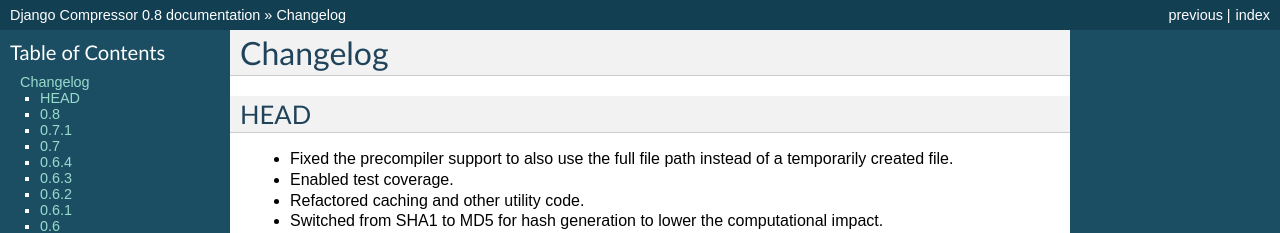
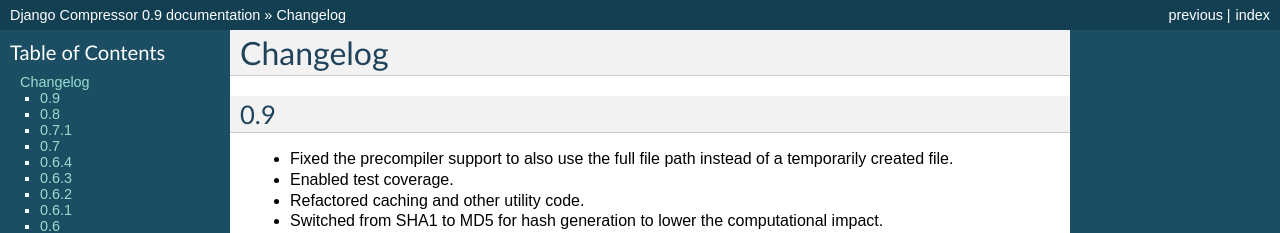
Before and after one commit to django-compressor/django-compressor, a Sphinx documentation site: the page built from docs/changelog.txt, in a window 1280 px wide and 900 px high. Shown: the top 233 px of the window. Built offline with Sphinx 7.4.7, drawn with Linux system fonts in a browser that asks for light colours; some of the changed text lies outside the part shown.

Commit message:
Bumped version to 0.9.

```diff
--- a/compressor/__init__.py
+++ b/compressor/__init__.py
@@ -1,4 +1,4 @@
-VERSION = (0, 8, 0, "f", 0)  # following PEP 386
+VERSION = (0, 9, 0, "f", 0)  # following PEP 386
 DEV_N = None
 
 
--- a/docs/changelog.txt
+++ b/docs/changelog.txt
@@ -1,8 +1,8 @@
 Changelog
 =========
 
-HEAD
-----
+0.9
+---
 
 - Fixed the precompiler support to also use the full file path instead of a
   temporarily created file.
--- a/docs/conf.py
+++ b/docs/conf.py
@@ -48,9 +48,9 @@
 # built documents.
 #
 # The short X.Y version.
-version = '0.8'
+version = '0.9'
 # The full version, including alpha/beta/rc tags.
-release = '0.8'
+release = '0.9'
 
 # The language for content autogenerated by Sphinx. Refer to documentation
 # for a list of supported languages.
```
